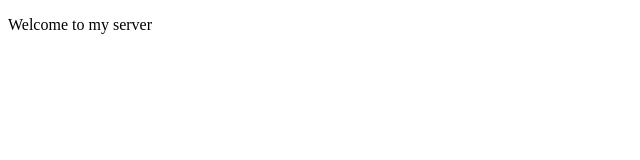
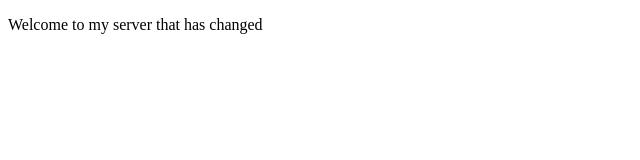
Before and after one commit to XornOnTheCob/Repository1, a plain HTML site: page index.html in a window 1280 px wide. Shown: the whole page, without its empty margins (0-640 px from the left). Drawn offline with Linux system fonts and the light colour scheme.

Commit message:
Update index.html

```diff
--- a/index.html
+++ b/index.html
@@ -4,6 +4,6 @@
      <title>GitHub and Apache</title>
   </head>
   <body>
-    <p>Welcome to my server</p>
+    <p>Welcome to my server that has changed</p>
   </body>
 </html>
```
